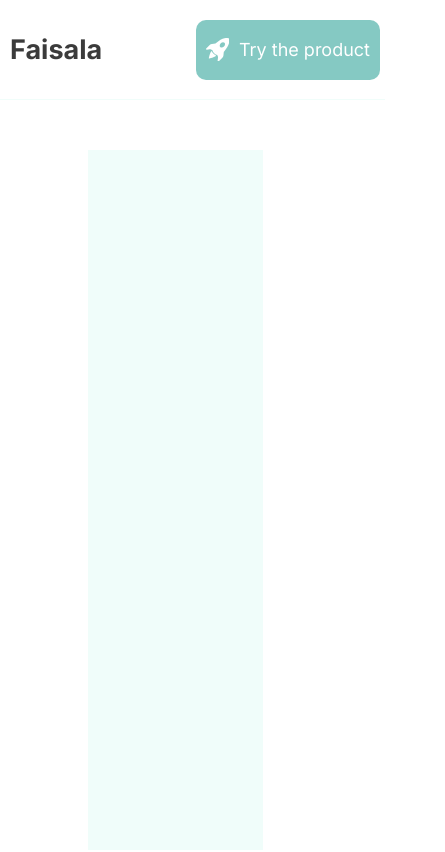
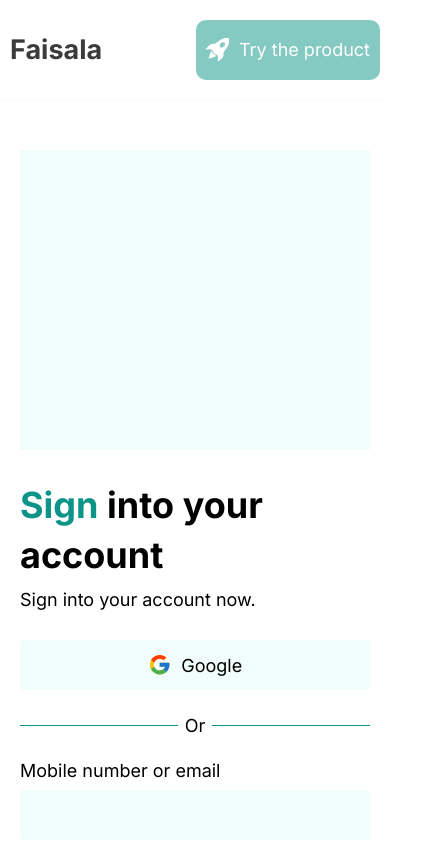
Before and after one commit to Byiringiro-saad/legal-ai, a React (Vite) app: page /login in a window 390 px wide. Shown: the top 852 px of the page, 445 px wide, since content can reach past the window. Built offline with nearby package versions, Linux system fonts and the light colour scheme.

Commit message:
auth responsiveness

```diff
--- a/src/pages/auth/login.jsx
+++ b/src/pages/auth/login.jsx
@@ -84,6 +84,16 @@ const Container = styled.div`
       height: 700px;
       margin: 0 40px 0 0;
       background: var(--gray);
+
+      @media only screen and (max-width: 1024px) {
+        width: 95%;
+        height: 300px;
+        margin: 0 0 30px 0;
+      }
+
+      @media only screen and (max-width: 480px) {
+        width: 100%;
+      }
     }
 
     .content {
@@ -92,6 +102,18 @@ const Container = styled.div`
       display: flex;
       flex-direction: column;
       align-items: center;
+
+      @media only screen and (max-width: 1024px) {
+        width: 75%;
+      }
+
+      @media only screen and (max-width: 768px) {
+        width: 90%;
+      }
+
+      @media only screen and (max-width: 480px) {
+        width: 100%;
+      }
 
       .header {
         width: 100%;
@@ -153,6 +175,10 @@ const Container = styled.div`
         flex-direction: column;
         align-items: center;
 
+        @media only screen and (max-width: 1024px) {
+          width: 100%;
+        }
+
         .input {
           width: 100%;
           height: 80px;
@@ -181,6 +207,11 @@ const Container = styled.div`
           align-items: center;
           justify-content: space-between;
 
+          @media only screen and (max-width: 480px) {
+            width: 100%;
+            height: 70px;
+          }
+
           .remember {
             display: flex;
             flex-direction: row;
@@ -188,6 +219,11 @@ const Container = styled.div`
             input {
               width: 18px;
               margin: 0 5px 0 0;
+
+              @media only screen and (max-width: 480px) {
+                width: 20px;
+                margin: 0 10px 0 0;
+              }
             }
           }
 
--- a/src/pages/auth/signup.jsx
+++ b/src/pages/auth/signup.jsx
@@ -85,6 +85,16 @@ const Container = styled.div`
       height: 700px;
       margin: 0 40px 0 0;
       background: var(--gray);
+
+      @media only screen and (max-width: 1024px) {
+        width: 95%;
+        height: 300px;
+        margin: 0 0 30px 0;
+      }
+
+      @media only screen and (max-width: 480px) {
+        width: 100%;
+      }
     }
 
     .content {
@@ -93,6 +103,18 @@ const Container = styled.div`
       display: flex;
       flex-direction: column;
       align-items: center;
+
+      @media only screen and (max-width: 1024px) {
+        width: 75%;
+      }
+
+      @media only screen and (max-width: 768px) {
+        width: 90%;
+      }
+
+      @media only screen and (max-width: 480px) {
+        width: 100%;
+      }
 
       .header {
         width: 100%;
@@ -154,6 +176,10 @@ const Container = styled.div`
         flex-direction: column;
         align-items: center;
 
+        @media only screen and (max-width: 1024px) {
+          width: 100%;
+        }
+
         .input {
           width: 100%;
           height: 80px;
@@ -182,6 +208,11 @@ const Container = styled.div`
           align-items: center;
           justify-content: space-between;
 
+          @media only screen and (max-width: 480px) {
+            width: 100%;
+            height: 70px;
+          }
+
           .remember {
             display: flex;
             flex-direction: row;
@@ -189,6 +220,11 @@ const Container = styled.div`
             input {
               width: 18px;
               margin: 0 5px 0 0;
+
+              @media only screen and (max-width: 480px) {
+                width: 20px;
+                margin: 0 10px 0 0;
+              }
             }
           }
 
```
